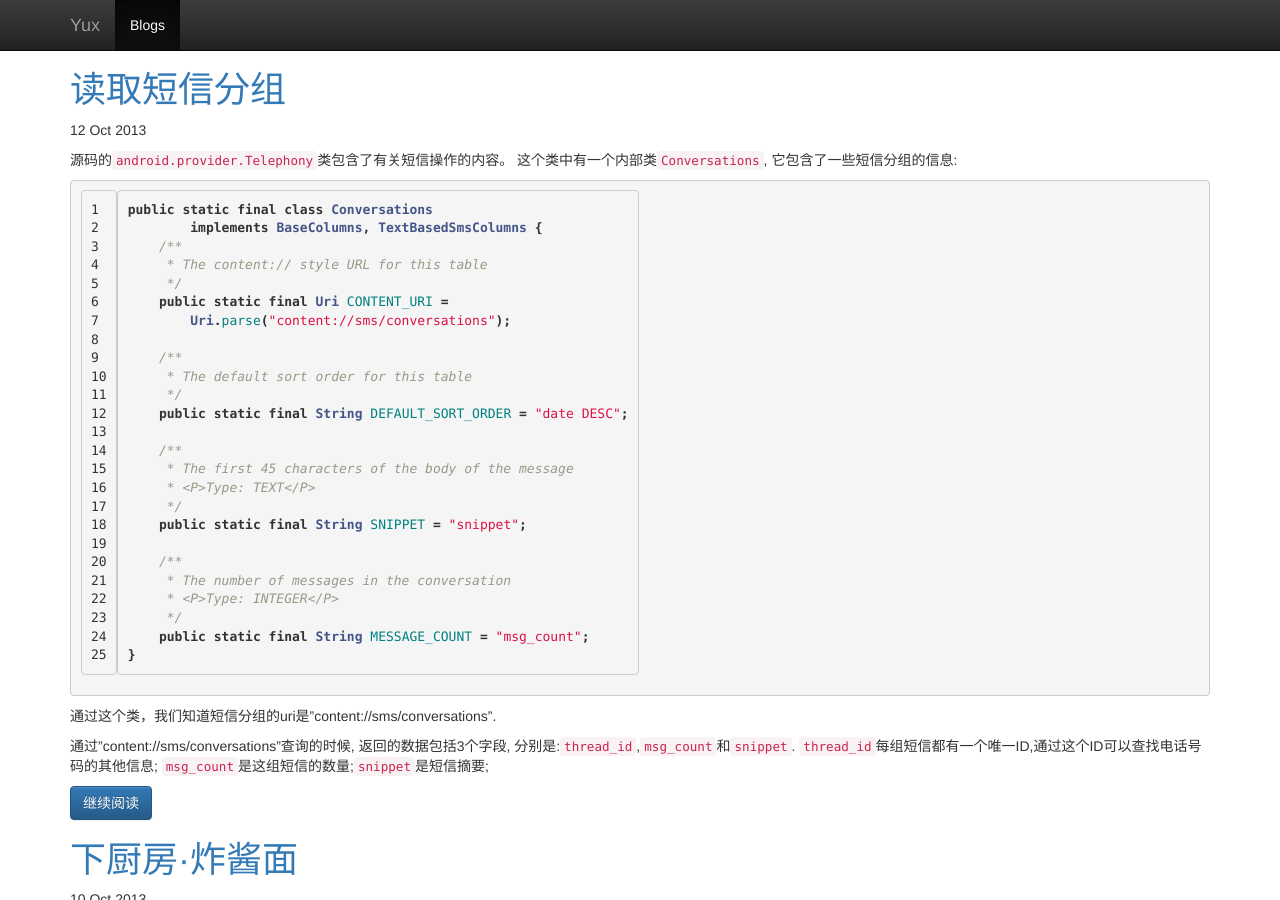
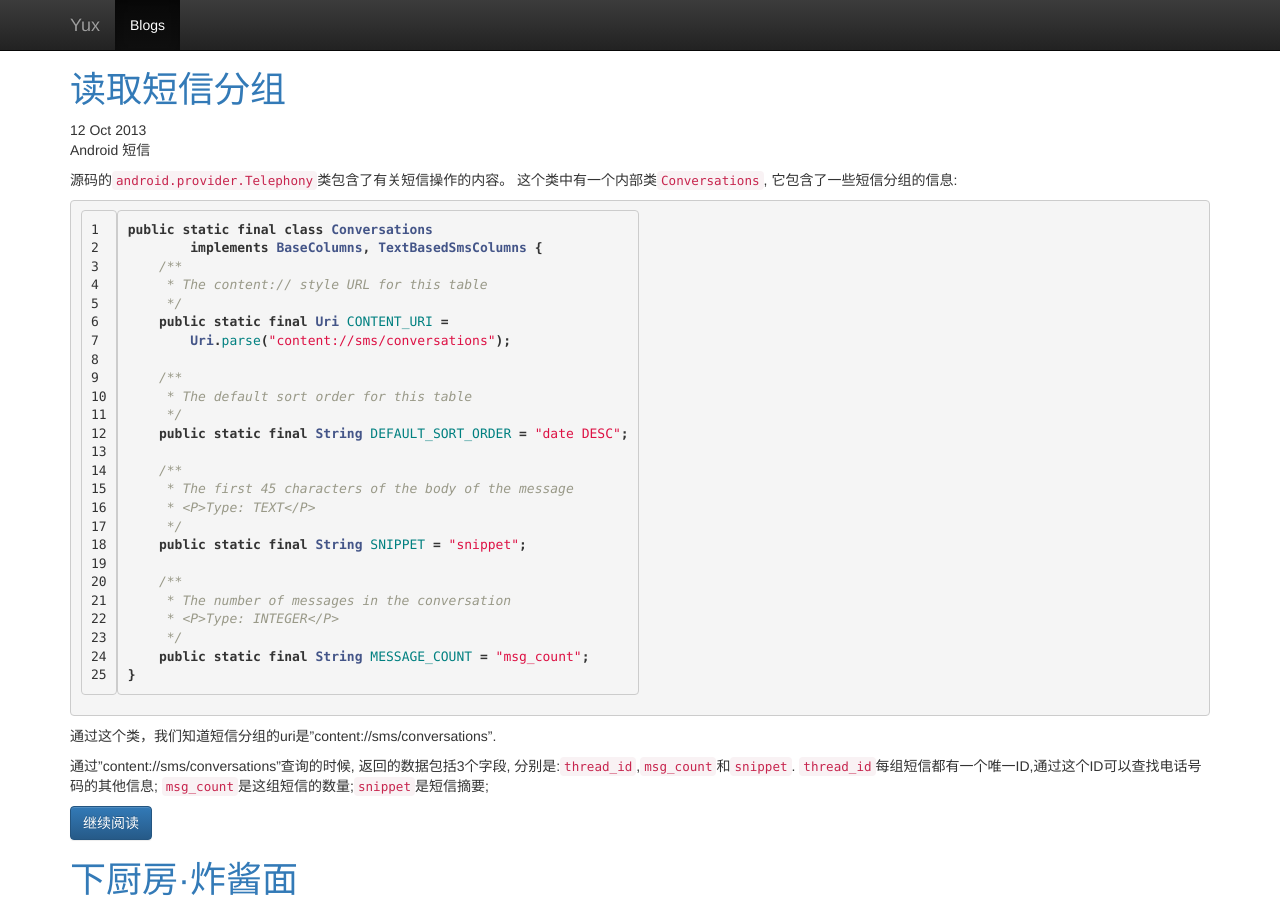
Before and after one commit to pulsaryu/blog, a Jekyll site: the page built from index.html, in a window 1280 px wide and 900 px high. Built offline with Jekyll 4.4.1, drawn with Linux system fonts in a browser that asks for light colours; nearby versions of some CDN libraries; Markdown is read by kramdown in place of the engine named in the settings.

Commit message:
Update index.html

```diff
--- a/index.html
+++ b/index.html
@@ -8,7 +8,7 @@ title : 博客
         <h1><a href="{{ post.url }}">{{ post.title }}</a></h1>
         <div>{{ post.date | date_to_string }}</div>
         {% for tag in post.tags %}
-        <span>{{ tag.name }}</span>
+        <span>{{ tag }}</span>
         {% endfor %}
         <p>{{ post.excerpt }}</p>
         <p><a href="{{ post.url }}" class="btn btn-primary">继续阅读</a></p>
```
